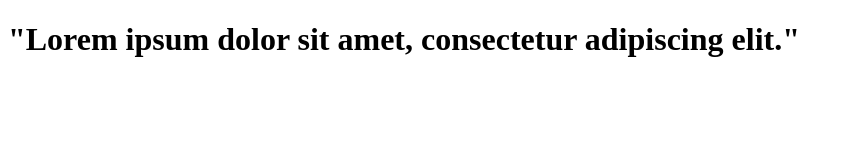
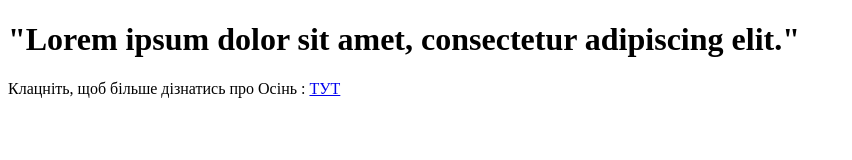
Before and after one commit to Annutkabutterfly/homework, a plain HTML site: page index.html in a window 1280 px wide. Shown: the whole page, without its empty margins (0-852 px from the left). Drawn offline with Linux system fonts and the light colour scheme.

Commit message:
посилання на gallery

```diff
--- a/index.html
+++ b/index.html
@@ -6,5 +6,9 @@
   </head>
   <body>
     <h1>"Lorem ipsum dolor sit amet, consectetur adipiscing elit."</h1>
+    <p>
+      Клацніть, щоб більше дізнатись про Осінь :
+      <a href="/homework/gallery.html">ТУТ</a>
+    </p>
   </body>
 </html>
```
